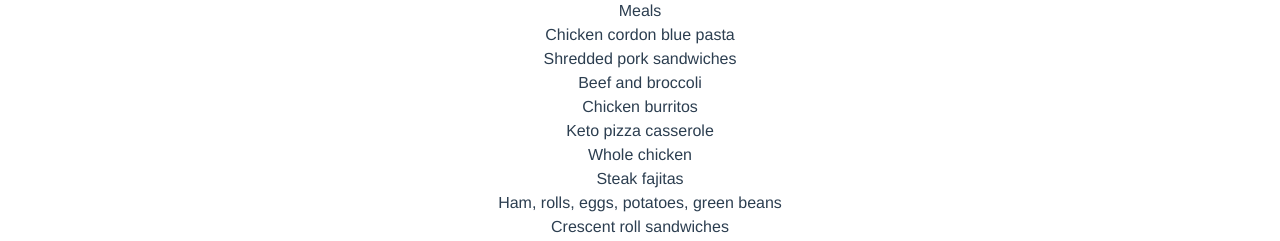
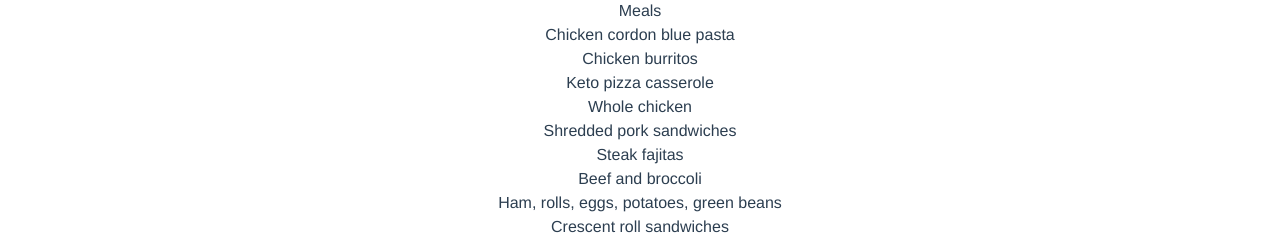
Before and after one commit to davestaab/staab-dashboard, a Vue app: page / in a window 1280 px wide. Shown: the part 501-742 px from the top of the page. Built offline with nearby package versions, Linux system fonts and the light colour scheme.

Commit message:
updated meals list

```diff
--- a/src/data/itemLists.ts
+++ b/src/data/itemLists.ts
@@ -6,9 +6,9 @@ export default [
     items: [
       { name: 'Chicken cordon blue pasta', complete: false },
       { name: 'Whole chicken', complete: true },
-      { name: 'Shredded pork sandwiches', complete: false },
+      { name: 'Shredded pork sandwiches', complete: true },
       { name: 'Steak fajitas', complete: true },
-      { name: 'Beef and broccoli', complete: false },
+      { name: 'Beef and broccoli', complete: true },
       { name: 'Chicken burritos', complete: false },
       { name: 'Keto pizza casserole', complete: false },
       { name: 'Ham, rolls, eggs, potatoes, green beans', complete: true },
```
